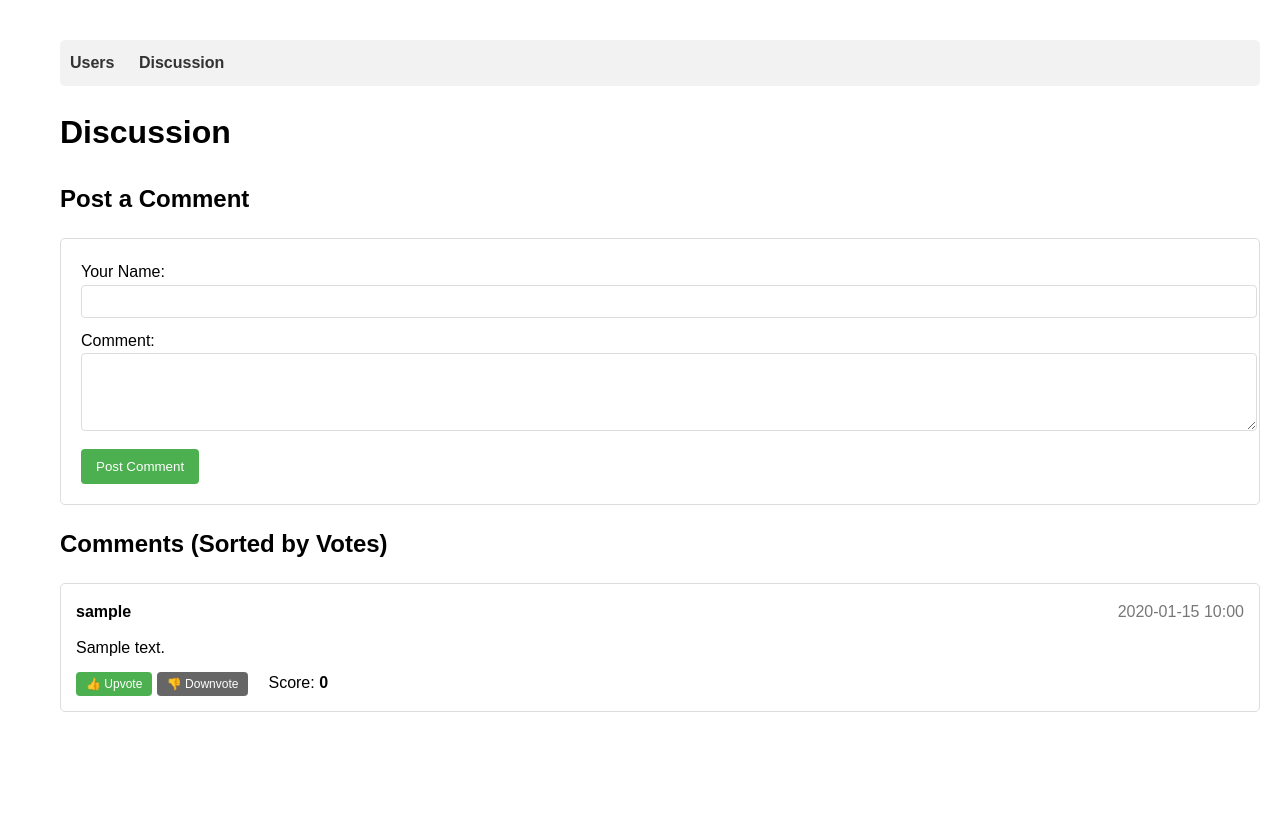
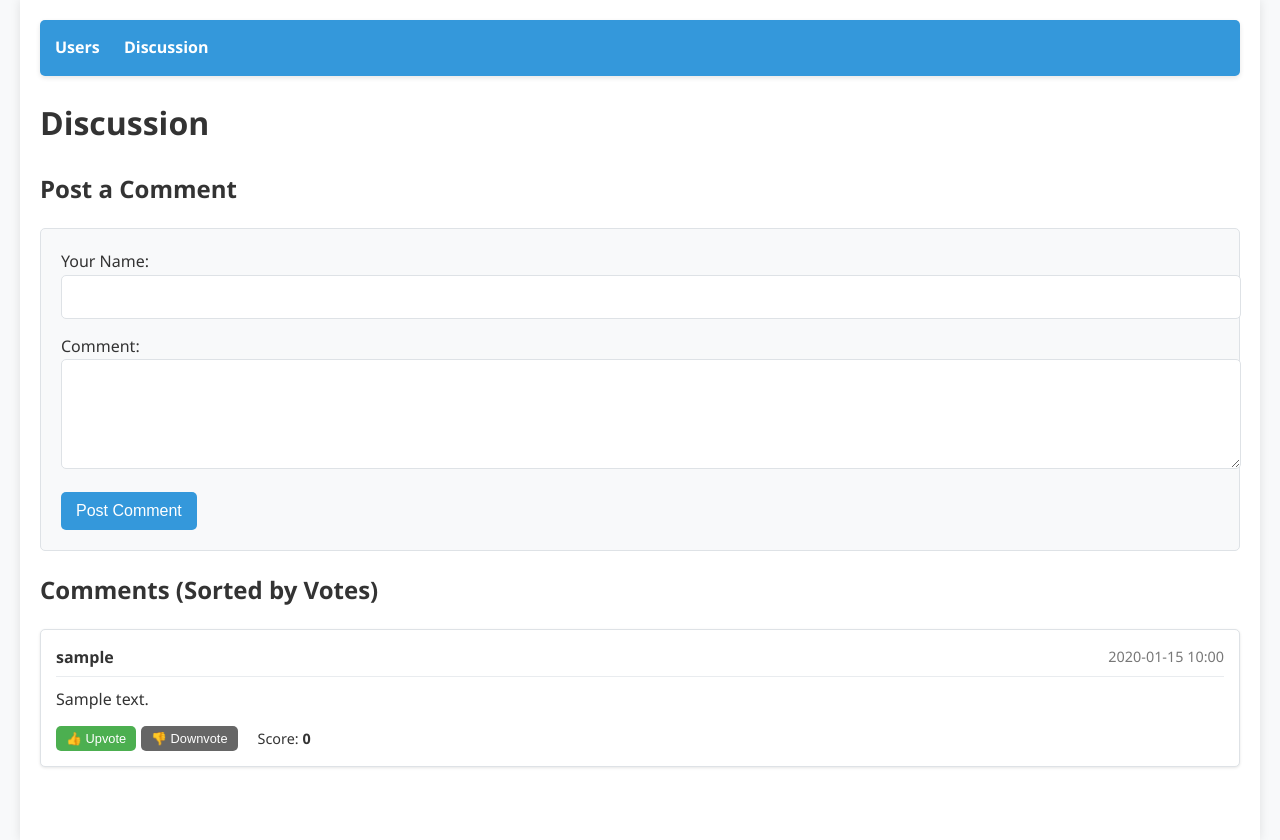
Before and after one commit to plfelter/verbatims-utn-vdl, a Flask app: page /discussion in a window 1280 px wide. Before the commit the page ends 712 px from the top, so only its background shows below. Run offline with Flask 3, Linux system fonts and the light colour scheme; tables that the repository leaves empty hold one stand-in row (values such as "Sample post"); some libraries are stand-ins or nearby versions.

Commit message:
Adding basic CSS styling

```diff
--- a/tony/templates/base.html
+++ b/tony/templates/base.html
@@ -7,68 +7,221 @@
     <!-- HTMX for interactive UI -->
     <script src="https://unpkg.com/htmx.org@1.9.6"></script>
     <style>
+        /* Global Styles */
+        :root {
+            --primary-color: #3498db;
+            --secondary-color: #2980b9;
+            --accent-color: #e74c3c;
+            --text-color: #333;
+            --light-gray: #f8f9fa;
+            --medium-gray: #e9ecef;
+            --dark-gray: #dee2e6;
+            --border-radius: 5px;
+        }
+
         body {
-            font-family: Arial, sans-serif;
+            font-family: 'Segoe UI', Tahoma, Geneva, Verdana, sans-serif;
             line-height: 1.6;
             margin: 0;
-            padding: 20px;
+            padding: 0;
+            color: var(--text-color);
+            background-color: var(--light-gray);
+        }
+
+        .container {
+            width: 100%;
             max-width: 1200px;
             margin: 0 auto;
+            padding: 20px;
+            background-color: white;
+            box-shadow: 0 0 10px rgba(0, 0, 0, 0.1);
+            min-height: 100vh;
         }
-        .container {
-            width: 100%;
-            padding: 20px;
+
+        /* Navigation */
+        nav {
+            margin-bottom: 20px;
+            padding: 15px;
+            background-color: var(--primary-color);
+            border-radius: var(--border-radius);
+            box-shadow: 0 2px 5px rgba(0, 0, 0, 0.1);
         }
+
+        nav a {
+            margin-right: 20px;
+            text-decoration: none;
+            color: white;
+            font-weight: bold;
+            transition: color 0.3s ease;
+        }
+
+        nav a:hover {
+            color: var(--light-gray);
+        }
+
+        /* Tables */
         table {
             width: 100%;
             border-collapse: collapse;
             margin-bottom: 20px;
+            box-shadow: 0 2px 5px rgba(0, 0, 0, 0.1);
         }
+
         table, th, td {
-            border: 1px solid #ddd;
+            border: 1px solid var(--dark-gray);
         }
+
         th, td {
             padding: 12px;
             text-align: left;
         }
+
         th {
-            background-color: #f2f2f2;
+            background-color: var(--primary-color);
+            color: white;
         }
+
+        tr:nth-child(even) {
+            background-color: var(--light-gray);
+        }
+
+        tr:hover {
+            background-color: var(--medium-gray);
+        }
+
+        /* Forms */
         form {
             margin-bottom: 20px;
             padding: 20px;
-            border: 1px solid #ddd;
-            border-radius: 5px;
+            border: 1px solid var(--dark-gray);
+            border-radius: var(--border-radius);
+            background-color: var(--light-gray);
         }
-        input[type="text"], input[type="email"] {
+
+        input[type="text"], input[type="email"], textarea {
             width: 100%;
-            padding: 8px;
-            margin-bottom: 10px;
-            border: 1px solid #ddd;
-            border-radius: 4px;
+            padding: 10px;
+            margin-bottom: 15px;
+            border: 1px solid var(--dark-gray);
+            border-radius: var(--border-radius);
+            font-family: inherit;
+            font-size: 1rem;
         }
+
+        input[type="text"]:focus, input[type="email"]:focus, textarea:focus {
+            outline: none;
+            border-color: var(--primary-color);
+            box-shadow: 0 0 5px rgba(52, 152, 219, 0.5);
+        }
+
+        /* Buttons */
         button {
-            background-color: #4CAF50;
+            background-color: var(--primary-color);
             color: white;
             padding: 10px 15px;
             border: none;
-            border-radius: 4px;
+            border-radius: var(--border-radius);
             cursor: pointer;
+            transition: background-color 0.3s ease;
+            font-size: 1rem;
         }
+
         button:hover {
-            background-color: #45a049;
+            background-color: var(--secondary-color);
         }
+
+        /* Discussion Page Styles */
+        textarea {
+            width: 100%;
+            padding: 10px;
+            margin-bottom: 15px;
+            border: 1px solid var(--dark-gray);
+            border-radius: var(--border-radius);
+            font-family: inherit;
+            font-size: 1rem;
+            resize: vertical;
+        }
+
+        .comment {
+            border: 1px solid var(--dark-gray);
+            border-radius: var(--border-radius);
+            padding: 15px;
+            margin-bottom: 15px;
+            background-color: white;
+            box-shadow: 0 1px 3px rgba(0, 0, 0, 0.1);
+        }
+
+        .comment-header {
+            display: flex;
+            justify-content: space-between;
+            margin-bottom: 10px;
+            padding-bottom: 5px;
+            border-bottom: 1px solid var(--medium-gray);
+        }
+
+        .comment-timestamp {
+            color: #777;
+            font-size: 0.9rem;
+        }
+
+        .comment-body {
+            margin-bottom: 15px;
+            line-height: 1.5;
+        }
+
+        .comment-actions {
+            display: flex;
+            align-items: center;
+            gap: 10px;
+        }
+
+        .vote-buttons {
+            display: flex;
+            gap: 5px;
+        }
+
+        .upvote-button {
+            background-color: #4CAF50;
+            padding: 5px 10px;
+            font-size: 0.8rem;
+        }
+
+        .downvote-button {
+            background-color: #666666;
+            padding: 5px 10px;
+            font-size: 0.8rem;
+        }
+
+        .vote-count {
+            margin-left: 10px;
+            font-size: 0.9rem;
+        }
+
+        /* Utility Classes */
         .error {
-            color: red;
+            color: var(--accent-color);
             margin-bottom: 10px;
+            padding: 10px;
+            background-color: rgba(231, 76, 60, 0.1);
+            border-left: 4px solid var(--accent-color);
+            border-radius: var(--border-radius);
+        }
+
+        .success {
+            color: #27ae60;
+            margin-bottom: 10px;
+            padding: 10px;
+            background-color: rgba(39, 174, 96, 0.1);
+            border-left: 4px solid #27ae60;
+            border-radius: var(--border-radius);
         }
     </style>
 </head>
 <body>
     <div class="container">
-        <nav style="margin-bottom: 20px; padding: 10px; background-color: #f2f2f2; border-radius: 5px;">
-            <a href="{{ url_for('get_users') }}" style="margin-right: 20px; text-decoration: none; color: #333; font-weight: bold;">Users</a>
-            <a href="{{ url_for('discussion') }}" style="text-decoration: none; color: #333; font-weight: bold;">Discussion</a>
+        <nav>
+            <a href="{{ url_for('get_users') }}">Users</a>
+            <a href="{{ url_for('discussion') }}">Discussion</a>
         </nav>
         {% block content %}{% endblock %}
     </div>
--- a/tony/templates/discussion.html
+++ b/tony/templates/discussion.html
@@ -19,7 +19,7 @@
                 </div>
                 <div>
                     <label for="body">Comment:</label>
-                    <textarea id="body" name="body" rows="4" style="width: 100%; padding: 8px; margin-bottom: 10px; border: 1px solid #ddd; border-radius: 4px;" required></textarea>
+                    <textarea id="body" name="body" rows="4" required></textarea>
                 </div>
                 <button type="submit">Post Comment</button>
             </form>
@@ -30,32 +30,32 @@
             <h2>Comments (Sorted by Votes)</h2>
             {% if comments %}
                 {% for comment in comments %}
-                <div id="comment-{{ comment.id }}" class="comment" style="border: 1px solid #ddd; border-radius: 5px; padding: 15px; margin-bottom: 15px;">
-                    <div class="comment-header" style="display: flex; justify-content: space-between; margin-bottom: 10px;">
+                <div id="comment-{{ comment.id }}" class="comment">
+                    <div class="comment-header">
                         <strong>{{ comment.username }}</strong>
-                        <span style="color: #777;">{{ comment.created_at.strftime('%Y-%m-%d %H:%M') }}</span>
+                        <span class="comment-timestamp">{{ comment.created_at.strftime('%Y-%m-%d %H:%M') }}</span>
                     </div>
-                    <div class="comment-body" style="margin-bottom: 10px;">
+                    <div class="comment-body">
                         {{ comment.body }}
                     </div>
-                    <div class="comment-actions" style="display: flex; align-items: center; gap: 10px;">
+                    <div class="comment-actions">
                         <div class="vote-buttons">
                             <button
+                                class="upvote-button"
                                 hx-post="/comment/{{ comment.id }}/upvote"
                                 hx-target="#comment-{{ comment.id }}"
-                                hx-swap="outerHTML"
-                                style="background-color: #4CAF50; padding: 5px 10px; font-size: 12px;">
+                                hx-swap="outerHTML">
                                 👍 Upvote
                             </button>
                             <button
+                                class="downvote-button"
                                 hx-post="/comment/{{ comment.id }}/downvote"
                                 hx-target="#comment-{{ comment.id }}"
-                                hx-swap="outerHTML"
-                                style="background-color: #666666; padding: 5px 10px; font-size: 12px;">
+                                hx-swap="outerHTML">
                                 👎 Downvote
                             </button>
                         </div>
-                        <div class="vote-count" style="margin-left: 10px;">
+                        <div class="vote-count">
                             <span title="Upvotes: {{ comment.upvotes }}, Downvotes: {{ comment.downvotes }}">
                                 Score: <strong>{{ comment.vote_score }}</strong>
                             </span>
```
Also changed, not shown: tony/templates/comment_partial.html (+10 -10 lines), tony/templates/discussion_content.html (+11 -11 lines).
